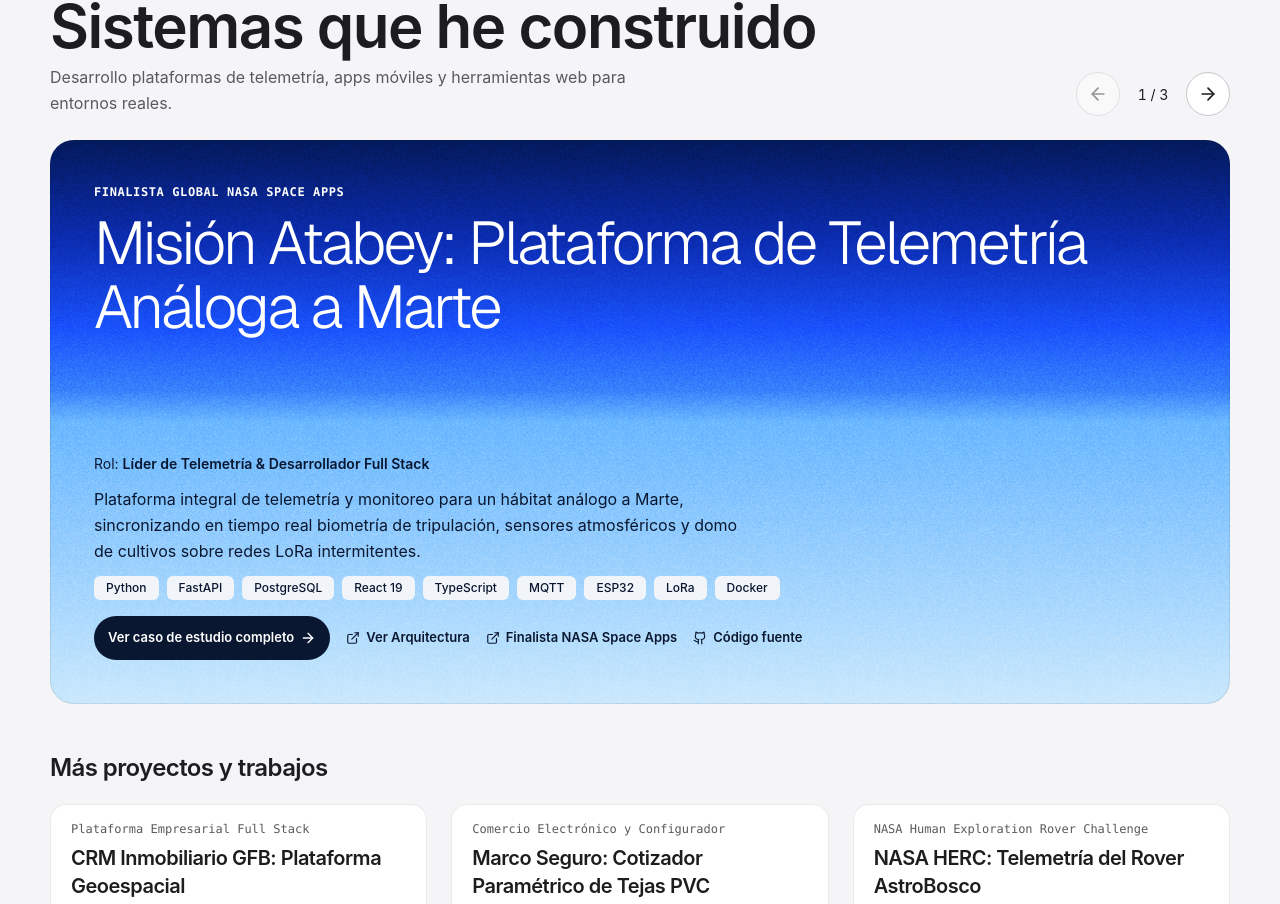
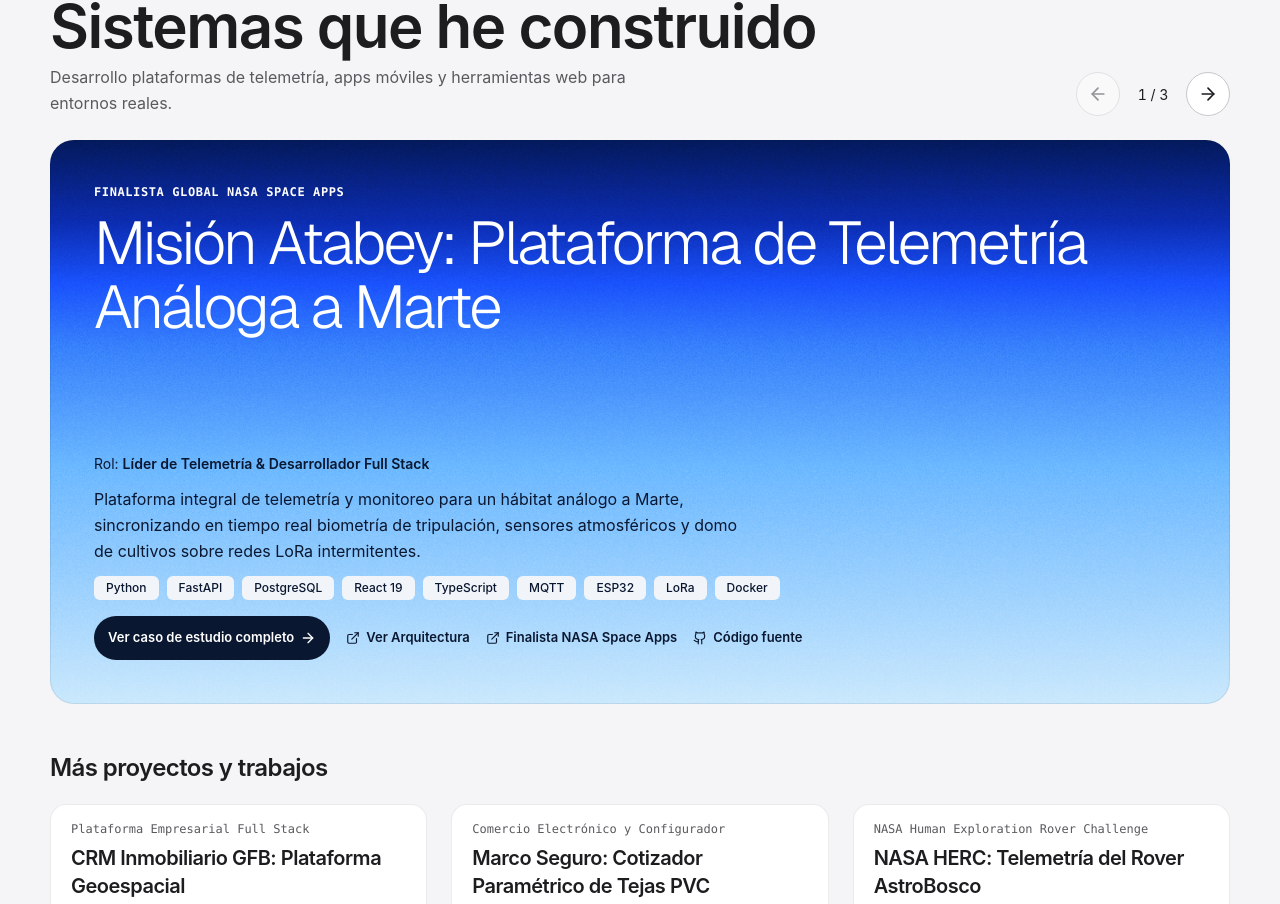
Before and after one commit to mxnueh/portfolio-mxnueh, a Next.js app: page /es/work in a window 1280 px wide. Shown: the part 493-1397 px from the top of the page. Built offline with nearby package versions, Linux system fonts and the light colour scheme.

Commit message:
Suaviza la transición del degradado en Work

```diff
--- a/src/components/WorkGallery.css
+++ b/src/components/WorkGallery.css
@@ -61,10 +61,10 @@
 .work-gallery-card {
   --work-title-space: clamp(186px, 27vw, 250px);
   --work-navy: #0a1730;
-  --project-cover-deep-stop: calc(var(--work-title-space) * 0.4);
-  --project-cover-royal-stop: calc(var(--work-title-space) * 0.75);
-  --project-cover-blue-stop: var(--work-title-space);
-  --project-cover-sky-stop: calc(var(--work-title-space) + 32px);
+  --project-cover-deep-stop: calc(var(--work-title-space) * 0.33);
+  --project-cover-royal-stop: calc(var(--work-title-space) * 0.57);
+  --project-cover-blue-stop: calc(var(--work-title-space) * 0.83);
+  --project-cover-sky-stop: calc(var(--work-title-space) + 76px);
   position: relative;
   display: flex;
   flex: 0 0 100%;
@@ -79,6 +79,10 @@
   overflow: hidden;
   scroll-snap-align: start;
   scroll-snap-stop: always;
+}
+
+.work-gallery-card.project-cover::before {
+  opacity: 0.18;
 }
 
 .work-gallery-card-header {
```
